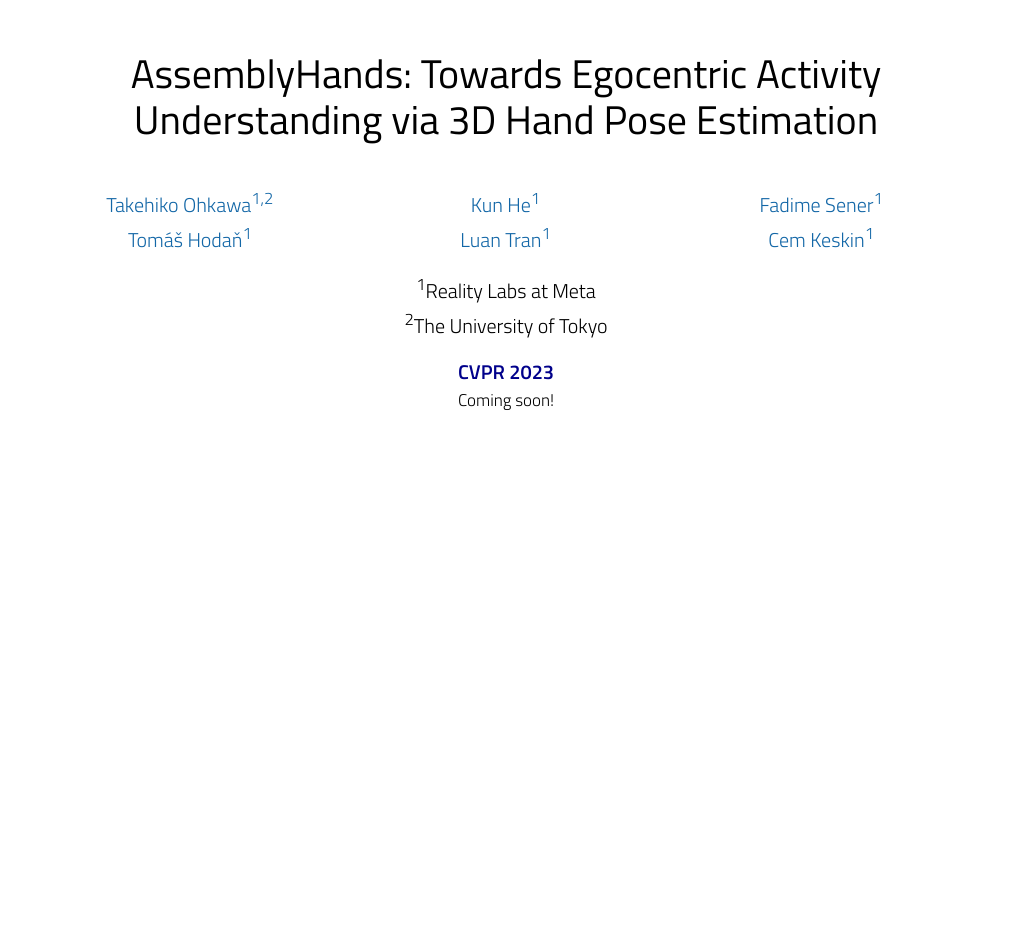
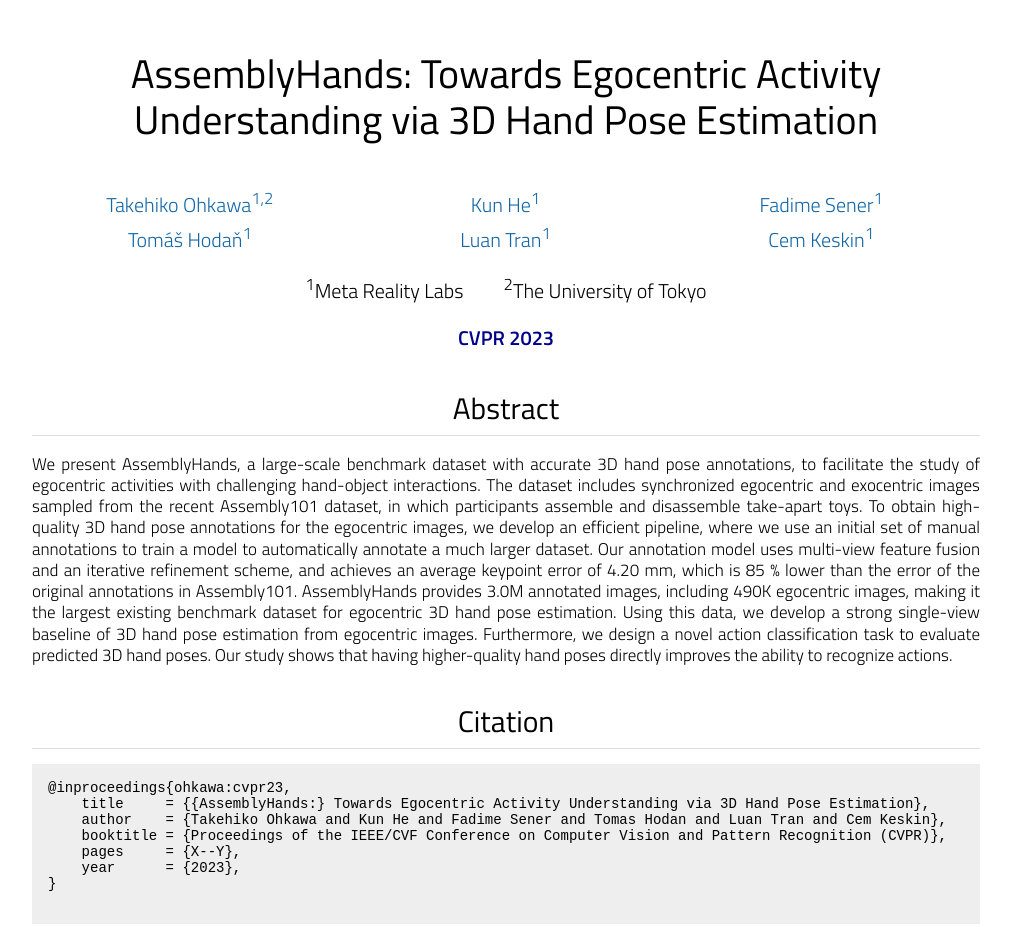
Before and after one commit to assemblyhands/assemblyhands.github.io, a plain HTML site: page docs/index.html in a window 1280 px wide. Shown: the whole page, without its empty margins (134-1145 px from the left). Before the commit the page ends 800 px from the top, so only its background shows below. Drawn offline with Linux system fonts and the light colour scheme.

Commit message:
add abst & bibtex

```diff
--- a/docs/index.html
+++ b/docs/index.html
@@ -45,6 +45,10 @@
 	margin: 32px 0px 32px 0px;
 	text-align: justify;
 	clear: both;
+}
+.col-6 {
+	width: 16.6%;
+	float: left;
 }
 .col-5 {
 	width: 20%;
@@ -235,15 +239,23 @@
 		</div>
 
 		<div class="affil-row">
-			<div class="col-1 text-center"><sup>1</sup>Reality Labs at Meta</div>
-			<div class="col-1 text-center"><sup>2</sup>The University of Tokyo</div>
+			<!-- <div class="col-1 text-center"><sup>1</sup>Reality Labs at Meta</div>
+			<div class="col-1 text-center"><sup>2</sup>The University of Tokyo</div> -->
+            <div class="col-1 text-center"><sup>1</sup>Meta Reality Labs&emsp;&emsp;<sup>2</sup>The University of Tokyo</div>
 		</div>
 
 		<div class="affil-row">
 			<div class="text-center"><strong style="color: darkblue;">CVPR 2023</strong></div>
 		</div>
 
-    <div class="text-center">Coming soon!</div>
+        <section id="abstract">
+            <h2>Abstract</h2>
+            <hr>
+            <p>
+                We present AssemblyHands, a large-scale benchmark dataset with accurate 3D hand pose annotations, to facilitate the study of egocentric activities with challenging hand-object interactions. The dataset includes synchronized egocentric and exocentric images sampled from the recent Assembly101 dataset, in which participants assemble and disassemble take-apart toys. To obtain high-quality 3D hand pose annotations for the egocentric images,  we develop an efficient pipeline, where we use an initial set of manual annotations to train a model to automatically annotate a much larger dataset. Our annotation model uses multi-view feature fusion and an iterative refinement scheme, and achieves an average keypoint error of 4.20 mm, which is 85 % lower than the error of the original annotations in Assembly101. AssemblyHands provides 3.0M annotated images, including 490K egocentric images, making it the largest existing benchmark dataset for egocentric 3D hand pose estimation. Using this data, we develop a strong single-view baseline of 3D hand pose estimation from egocentric images. Furthermore, we design a novel action classification task to evaluate predicted 3D hand poses. Our study shows that having higher-quality hand poses directly improves the ability to recognize actions.
+            </p>
+        </section>
+
 
 	<!-- <section id="license">
 		<h2>License</h2>
@@ -252,6 +264,7 @@
 		<p><strong>Attribution</strong> : You must give appropriate credit, provide a link to the license, and indicate if changes were made. You may do so in any reasonable manner, but not in any way that suggests the licensor endorses you or your use.</p>
 		<p><strong>NonCommercial</strong> : You may not use the material for commercial purposes.</p>
 	</section>
+	-->
 
 	<section id="bibtex">
 		<h2>Citation</h2>
@@ -263,7 +276,7 @@
     pages     = {X--Y},
     year      = {2023},
 }
-    </code></pre> -->
+    </code></pre>
 </div>
 </body>
 </html>
```
Lines whose indentation alone changed are shown as unchanged.
